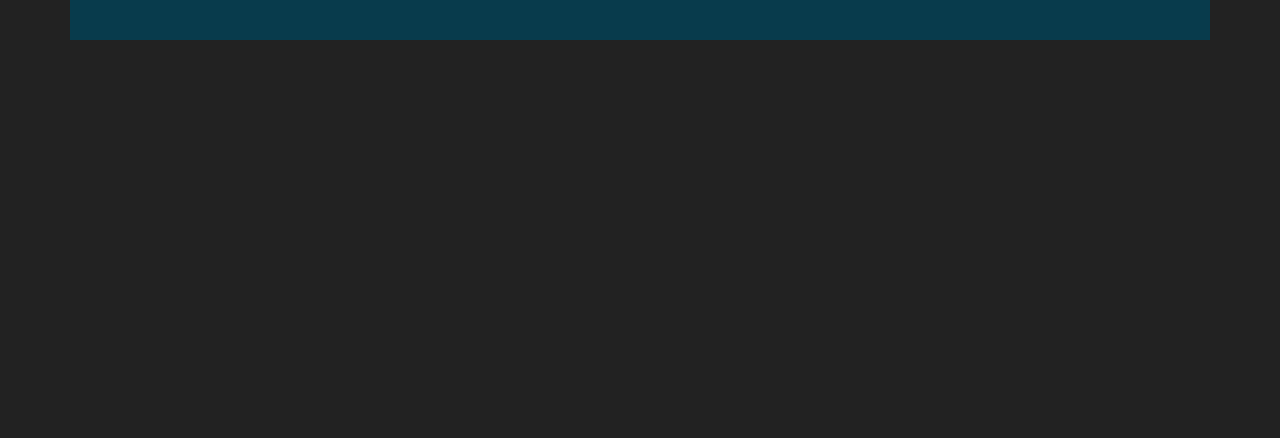
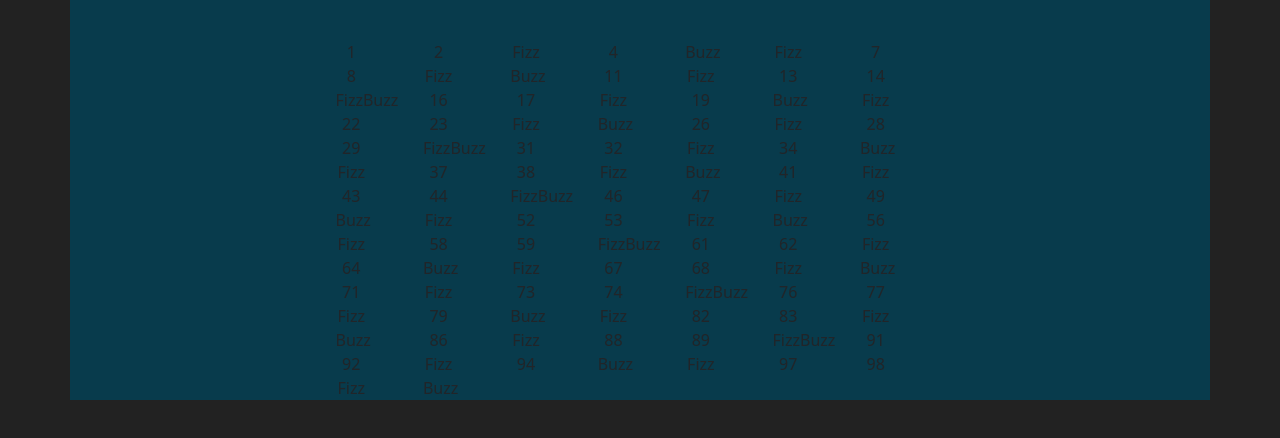
Before and after one commit to Kardast/js-fizzbuzzdom, a plain HTML site: page index.html in a window 1280 px wide. Shown: the part 104-542 px from the top of the page. Drawn offline with nearby package versions, Linux system fonts and the light colour scheme.

Commit message:
workind on grid

```diff
--- a/index.html
+++ b/index.html
@@ -20,13 +20,13 @@
 
         <div id="bg_main" class="container">
 
-            <div class="row">
+            <div class="row d-flex justify-content-center">
 
-                <div class="col-12 text-center">
+                <div class="col-7 text-center">
 
                     <h1 class="mb-5">FizzBuzzDom</h1>
 
-                    <div class="row d-flex justify-content-center">
+                    <div class="row n_counter">
 
 
                     </div>
--- a/js/script.js
+++ b/js/script.js
@@ -17,14 +17,14 @@
 
 // stampare su html numero
 
-// const myUl = document.querySelector("ul.list");
-// // const ul = document.querySelector("ul");
+//  const myUl = document.querySelector("div.prova");
+// //   const ul = document.querySelector("ul");
 
-// for (let index = 0; index < 10; index++) {
-//     const element = `<li class="box box--${index}">${index}</li>`;
-//     myUl.innerHTML += element;
+//  for (let index = 0; index <= 100; index++) {
+//      const element = `<div class="col-2">${index}</div>`;
+//      myUl.innerHTML += element;
 
-// }
+//  }
 
 // const myUl = document.querySelector("ul.list");
 // const myLi = document.createElement("li");
@@ -43,25 +43,35 @@
 
 // Creazione programma che stampa numeri da 1 a 100 su console
 
+const duck = document.querySelector("div.n_counter")
+
 for (let number = 1; number <= 100; number++ ) {
 
     // Per i numeri che sono sia multipli di 3 che di 5 stampi FizzBuzz.
     if ((number % 3 === 0) && (number % 5 === 0)) {
+        const element = `<div class="col-1 mx-3">FizzBuzz</div>`
         console.log("iterazione n: FizzBuzz");
+        duck.innerHTML += element;
     }
 
     // Per i multipli di 3 stampi “Fizz” al posto del numero
     else if (number % 3 === 0) {
+        const element = `<div class="col-1 mx-3">Fizz</div>`
         console.log("iterazione n: Fizz");
+        duck.innerHTML += element;
     }
 
     // Per i multipli di 5 stampi "Buzz" al posto del numero.
     else if (number % 5 === 0) {
+        const element = `<div class="col-1 mx-3">Buzz</div>`
         console.log("iterazione n: Buzz");
+        duck.innerHTML += element;
     }
 
     else {
+        const element = `<div class="col-1 mx-3">${number}</div>`
         console.log("iterazione n: " + number);
+        duck.innerHTML += element;
     }
 }
 
```
